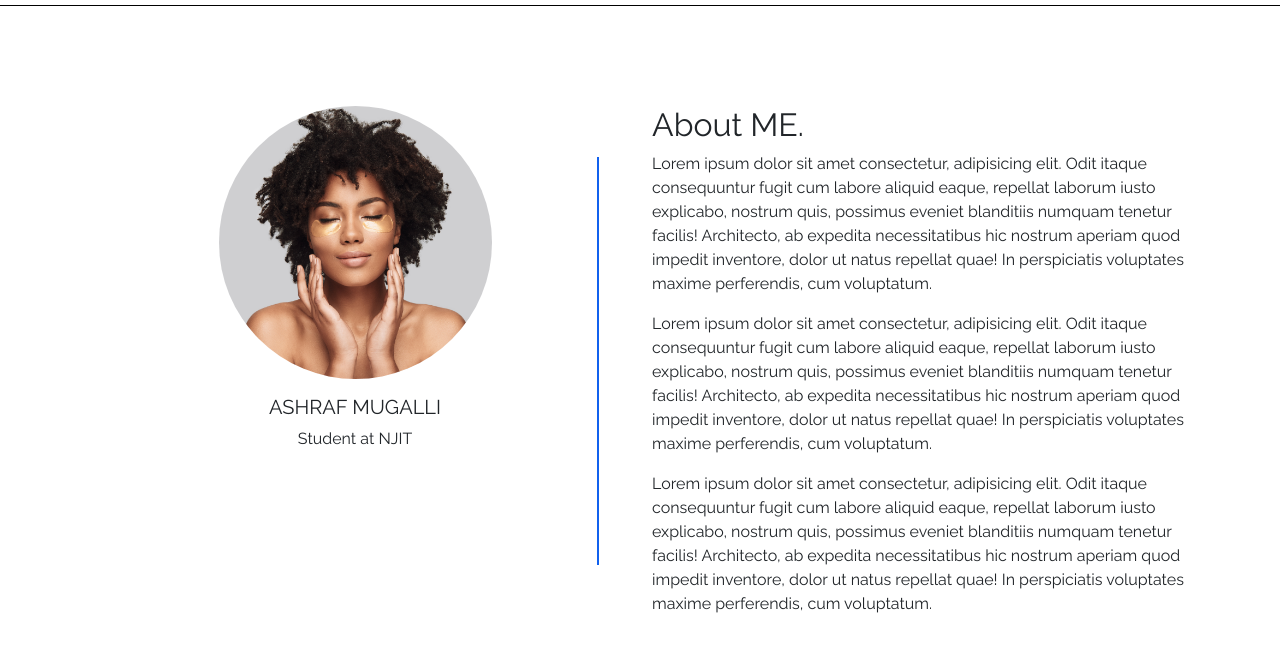
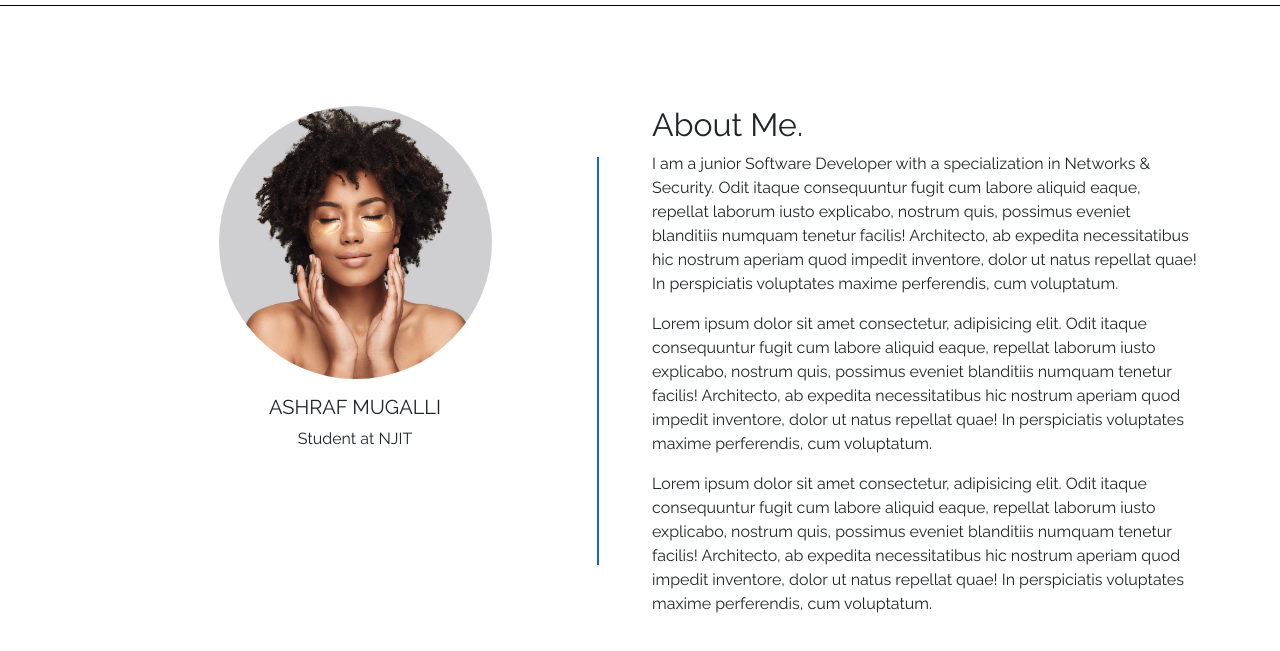
Before and after one commit to Ashrafmugallii/PharmacyWebsite, a plain HTML site: page about.html in a window 1280 px wide. Shown: the part 65-716 px from the top of the page. Drawn offline with Linux system fonts and the light colour scheme.

Commit message:
fixed up pages

```diff
--- a/about.html
+++ b/about.html
@@ -7,7 +7,7 @@
     <link rel="stylesheet" href="css/bootstrap.min.css">
     <link rel="stylesheet" href="css/slick.css">
     <link rel="stylesheet" href="css/style.css">
-    <title>Project</title>
+    <title>About Me</title>
     <script src="https://kit.fontawesome.com/51f1c1a39c.js" crossorigin="anonymous"></script>
 </head>
 <body>
@@ -69,8 +69,8 @@
                 </div>
                 <div class="col-lg-6">
                     <div class="my-right">
-                        <h2>About ME.</h2>
-                        <p>Lorem ipsum dolor sit amet consectetur, adipisicing elit. Odit itaque consequuntur fugit cum labore aliquid eaque, repellat laborum iusto explicabo, nostrum quis, possimus eveniet blanditiis numquam tenetur facilis! Architecto, ab expedita necessitatibus hic nostrum aperiam quod impedit inventore, dolor ut natus repellat quae! In perspiciatis voluptates maxime perferendis, cum voluptatum.</p>
+                        <h2>About Me.</h2>
+                        <p>I am a junior Software Developer with a specialization in Networks & Security. Odit itaque consequuntur fugit cum labore aliquid eaque, repellat laborum iusto explicabo, nostrum quis, possimus eveniet blanditiis numquam tenetur facilis! Architecto, ab expedita necessitatibus hic nostrum aperiam quod impedit inventore, dolor ut natus repellat quae! In perspiciatis voluptates maxime perferendis, cum voluptatum.</p>
                         <p>Lorem ipsum dolor sit amet consectetur, adipisicing elit. Odit itaque consequuntur fugit cum labore aliquid eaque, repellat laborum iusto explicabo, nostrum quis, possimus eveniet blanditiis numquam tenetur facilis! Architecto, ab expedita necessitatibus hic nostrum aperiam quod impedit inventore, dolor ut natus repellat quae! In perspiciatis voluptates maxime perferendis, cum voluptatum.</p>
                         <p>Lorem ipsum dolor sit amet consectetur, adipisicing elit. Odit itaque consequuntur fugit cum labore aliquid eaque, repellat laborum iusto explicabo, nostrum quis, possimus eveniet blanditiis numquam tenetur facilis! Architecto, ab expedita necessitatibus hic nostrum aperiam quod impedit inventore, dolor ut natus repellat quae! In perspiciatis voluptates maxime perferendis, cum voluptatum.</p>
                     </div>
```
Also changed, not shown: index.html (+1 -1 lines), signup.html (+1 -1 lines).
